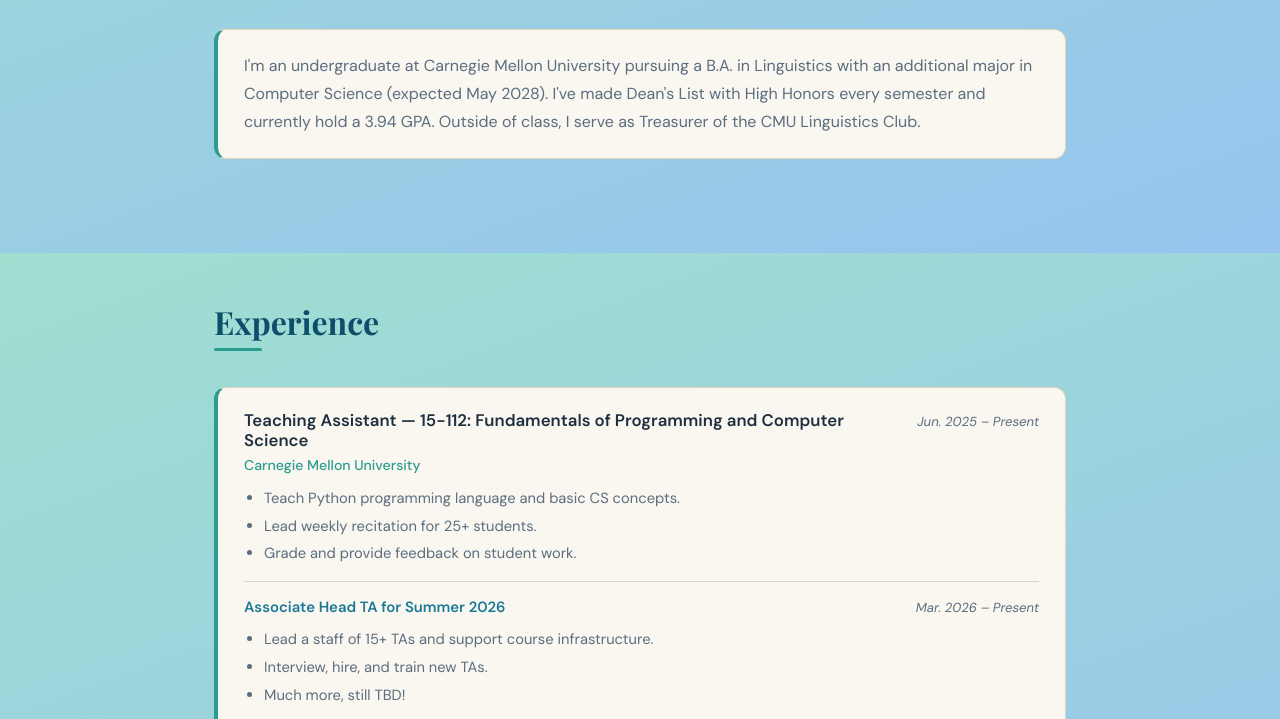
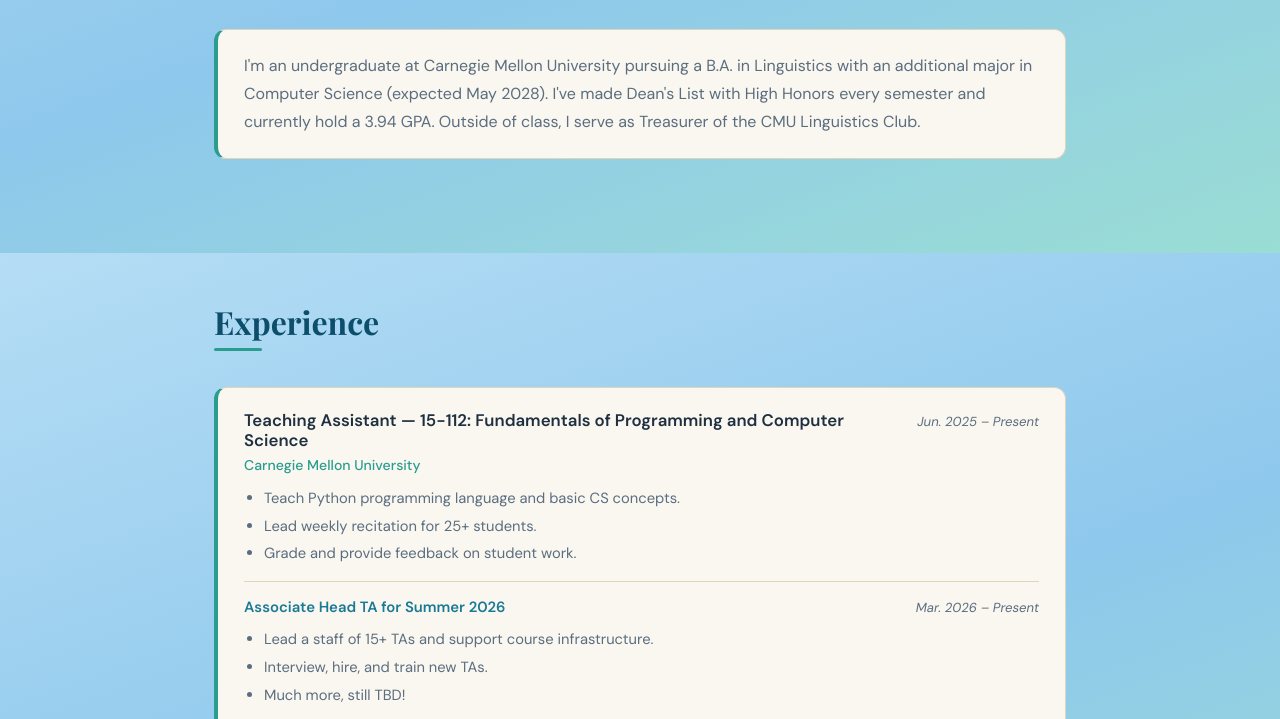
Before and after one commit to leofrankel/website, a plain HTML site: page index.html in a window 1280 px wide. Shown: the part 547-1266 px from the top of the page. Drawn offline with nearby package versions, Linux system fonts and the light colour scheme.

Commit message:
updated light background

```diff
--- a/style.css
+++ b/style.css
@@ -66,7 +66,7 @@
     font-family: 'DM Sans', "Segoe UI", sans-serif;
     color: var(--text-primary);
     line-height: 1.6;
-    background: linear-gradient(160deg, #a0dfd0 0%, #96c4ef 100%) fixed;
+    background: linear-gradient(160deg, #b5ddf5 0%, #8ec8ec 55%, #9addd4 100%) fixed;
 }
 
 h1, h2 {
```
